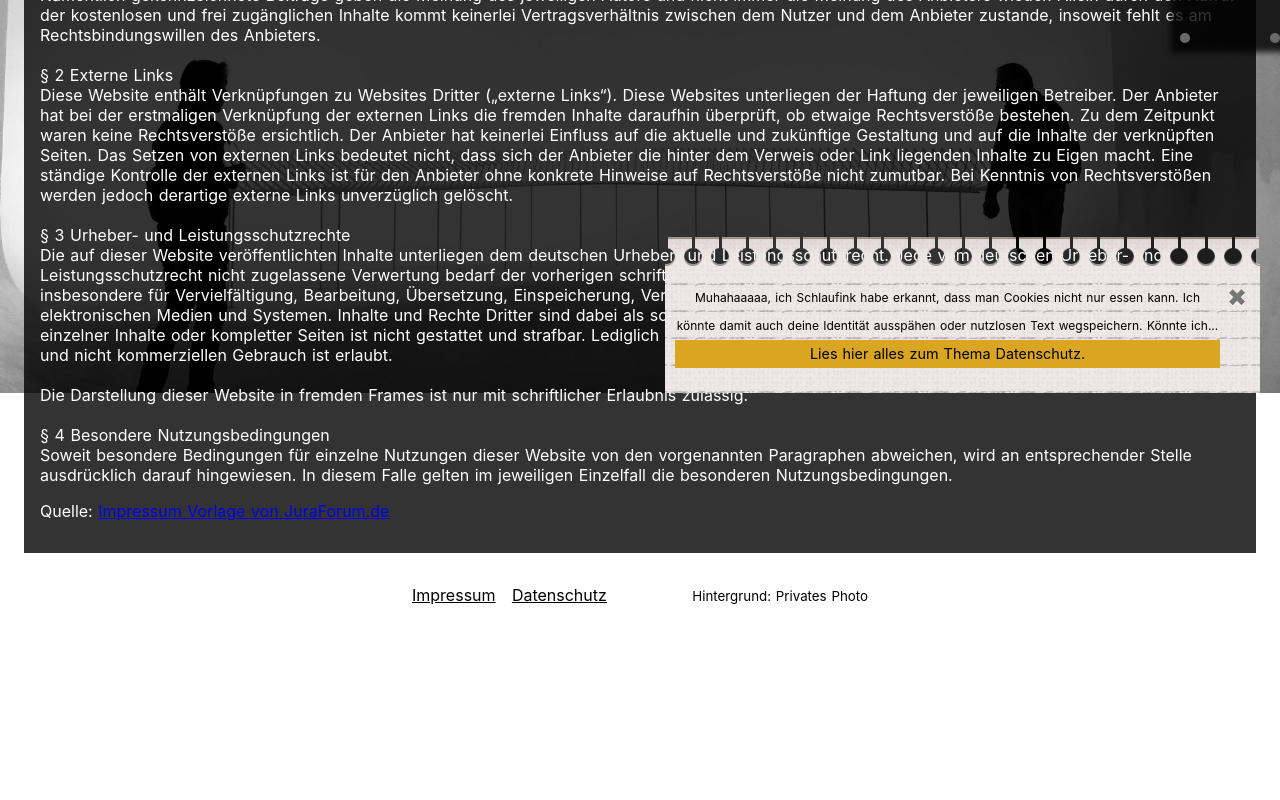
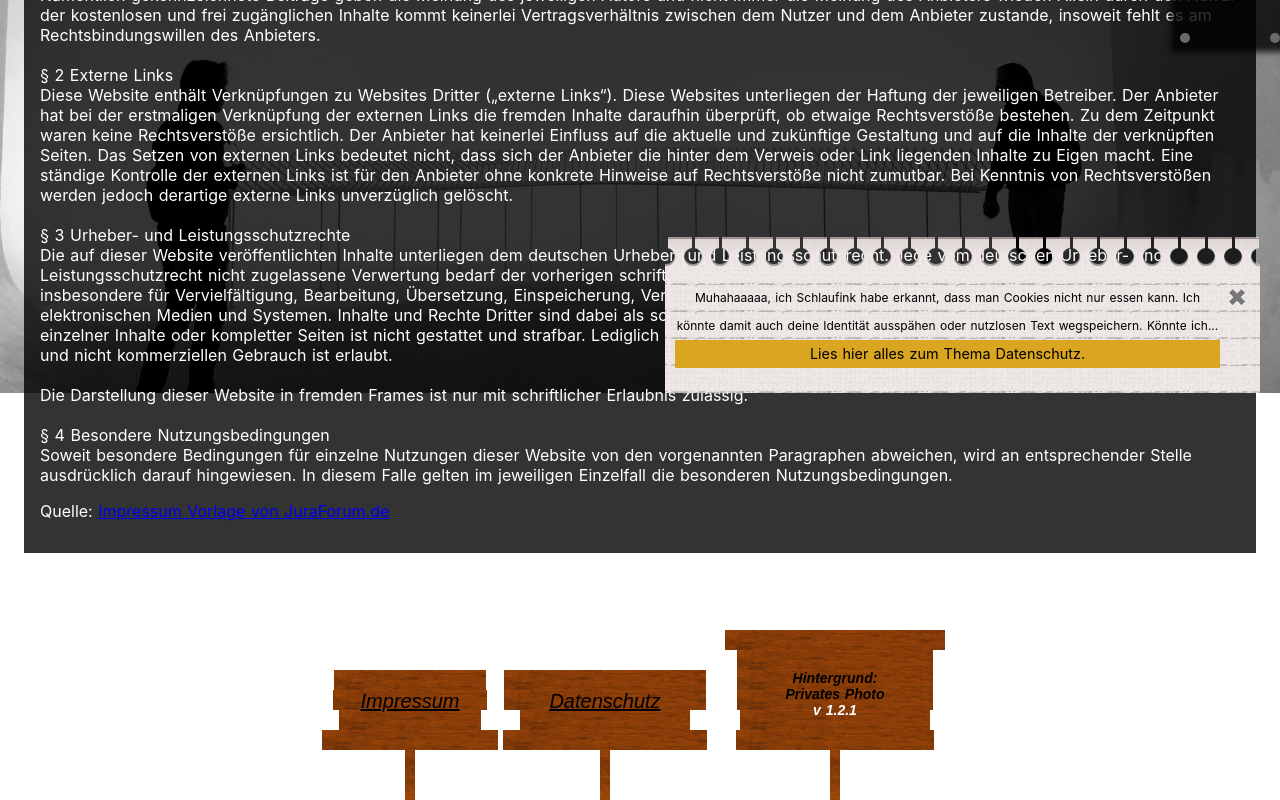
Before and after one commit to bassdman/my-website, a Nuxt app: page /impressum in a window 1280 px wide. Shown: the part 407-1207 px from the top of the page. Before the commit the page ends 1028 px from the top, so only its background shows below. Built offline with nearby package versions, Linux system fonts and the light colour scheme.

Commit message:
footerlinks nun auf schildern gestyled

```diff
--- a/components/atoms/Coffeecup.vue
+++ b/components/atoms/Coffeecup.vue
@@ -113,8 +113,8 @@
 
 <script>
 export default {
-    name: 'coffeecup'
-}
+  name: "coffeecup"
+};
 </script>
 
 
@@ -124,7 +124,7 @@ html {
 }
 
 body {
-  background: #FFFCE8;
+  background: #fffce8;
   height: 100%;
 }
 
@@ -229,7 +229,7 @@ body {
   stroke-dasharray: 100;
 }
 .squiggle path {
-  stroke: #5D5D5D;
+  stroke: #5d5d5d;
 }
 
 @keyframes dash {
--- /dev/null
+++ b/components/atoms/Sign.vue
@@ -0,0 +1,74 @@
+<template>
+  <div class="sign_total" v-bind:style="{width:(width || 200) + 'px'}">
+    <div class="text" v-bind:style="signclasses">
+      <nuxt-link class="colorWhite" v-if="link" v-bind:to="link">
+        <slot></slot>
+      </nuxt-link>
+      <span v-if="!link">
+        <slot></slot>
+      </span>
+    </div>
+    <div v-for="board in _boards" :key="board" v-bind:style="{width: board}">
+      <div class="brett">&nbsp;</div>
+    </div>
+    <div class="stab"></div>
+  </div>
+</template>
+
+<script>
+export default {
+  name: "sign",
+  props: {
+    text: String,
+    height: [Number, String],
+    width: [Number, String],
+    link: String,
+    boards: { default: 4, type: [Number, String] }
+  },
+  created() {
+    var boards = [];
+    for (let i = 0; i < this.boards; i++) {
+      boards.push(75 + Math.random() * 25 + "%");
+    }
+    this._boards = boards;
+  },
+  computed: {
+    signclasses() {
+      console.log("signclasses");
+      return {
+        height: (this.$props.height || 100) + "px",
+        width: (this.$props.width || 200) + "px"
+      };
+    }
+  }
+};
+</script>
+
+<style>
+.stab,
+.brett {
+  background: #ca8e0c;
+  background-image: url("~assets/woodtexture.png");
+  background-repeat: repeat-x, repeat;
+  height: 25%;
+}
+.text {
+  position: absolute;
+  text-decoration: none;
+  font-style: italic;
+  font-size: 20px;
+  font-family: fantasy;
+  margin-top: 10px;
+}
+.stab {
+  width: 10px;
+  align-self: center;
+  height: 50px;
+}
+.sign_total {
+  display: inline-flex;
+  justify-content: center;
+  align-items: center;
+  flex-direction: column;
+}
+</style>
--- a/components/molecules/Footer.vue
+++ b/components/molecules/Footer.vue
@@ -1,41 +1,49 @@
 <template>
   <footer>
-      <nuxt-link class="colorWhite" to="/impressum">Impressum</nuxt-link> |
-      <nuxt-link class="colorWhite" to="/datenschutz">Datenschutz</nuxt-link>
-      <span class="version fontSizeSmaller">v {{version}} | </span>
-      <span class="fontSizeSmaller colorWhite" v-html="$store.state.background.figCaption"></span>
+    <sign link="/impressum" width="180">Impressum</sign>
+    <sign link="/datenschutz" width="210">Datenschutz</sign>
+    <sign width="250" boards="6">
+      <div class="infosign">
+        <div class="colorWhite" v-html="$store.state.background.figCaption"></div>
+        <div>v {{version}}</div>
+      </div>
+    </sign>
   </footer>
 </template>
 
 <script>
-import {version} from '@/package.json';
+import { version } from "@/package.json";
+import Sign from "../../components/atoms/Sign.vue";
 
 export default {
-  name: 'footerElem',
+  name: "footerElem",
+  components: {
+    Sign
+  },
   data() {
     return {
-      version,
-    }
+      version
+    };
   }
 };
 </script>
 
 <style>
-    footer{
-        text-align:center;
-        padding-top: 50px;
-        color: white;
-        padding: 1em;
-        padding-top: 2em;
-    }
-    .version{
-      margin-left: 30px;
-    }
-    .colorWhite, .colorWhite a{
-      color: black;
-    }
+footer {
+  text-align: center;
+  margin-top: 77px;
+  color: white;
+  display: flex;
+  justify-content: center;
+  align-items: flex-end;
+}
+.colorWhite,
+.colorWhite a {
+  color: black;
+}
 
-    .fontSizeSmaller{
-      font-size: smaller;
-    }
+.infosign {
+  font-size: 14px;
+  font-weight: bold;
+}
 </style>
--- a/package.json
+++ b/package.json
@@ -1,6 +1,6 @@
 {
     "name": "my-website",
-    "version": "1.2.0",
+    "version": "1.2.1",
     "description": "Nuxt.js project",
     "author": "Manuel Gelsen <manuel.gelsen@gmail.com>",
     "private": true,
@@ -13,11 +13,11 @@
         "precommit": "npm run lint"
     },
     "dependencies": {
-        "nuxt": "^2.0.0",
+        "nuxt": "^2.9.2",
         "vue-scroll": "^2.1.12"
     },
     "devDependencies": {
-        "babel-eslint": "^10.0.1",
+        "babel-eslint": "^10.0.3",
         "eslint": "^4.19.1",
         "eslint-friendly-formatter": "^4.0.1",
         "eslint-loader": "^2.1.1",
--- a/pages/datenschutz.vue
+++ b/pages/datenschutz.vue
@@ -287,7 +287,7 @@ export default {
     this.$store.commit('header/pagename', 'Datenschutz');
     this.$store.commit('background/setSrc', require('~/assets/impressum.jpg'));
     this.$store.commit('header/show', true);
-    this.$store.commit('background/figcaption', `Hintergrund von <a href="https://pixabay.com/de/users/pixel2013-2364555/?utm_source=link-attribution&amp;utm_medium=referral&amp;utm_campaign=image&amp;utm_content=3062829">pixel2013</a> auf <a href="https://pixabay.com/de/?utm_source=link-attribution&amp;utm_medium=referral&amp;utm_campaign=image&amp;utm_content=3062829">Pixabay</a>`);
+    this.$store.commit('background/figcaption', `Hintergrund von<br><a href="https://pixabay.com/de/users/pixel2013-2364555/?utm_source=link-attribution&amp;utm_medium=referral&amp;utm_campaign=image&amp;utm_content=3062829">pixel2013</a> auf <a href="https://pixabay.com/de/?utm_source=link-attribution&amp;utm_medium=referral&amp;utm_campaign=image&amp;utm_content=3062829">Pixabay</a>`);
   },
   head() {
 
--- a/pages/impressum.vue
+++ b/pages/impressum.vue
@@ -41,7 +41,7 @@ export default {
     this.$store.commit('background/setSrc', require('~/assets/impressum.jpg'));
     this.$store.commit('header/show', true);
 
-    this.$store.commit('background/figcaption', `Hintergrund: Privates Photo`);
+    this.$store.commit('background/figcaption', `Hintergrund:<br>Privates Photo`);
   },
   head(){ return {
     // Children can override the title.
--- a/pages/index.vue
+++ b/pages/index.vue
@@ -1,7 +1,7 @@
 <template>
   <div class="home">
-    <h1 class="welcome">Willkommen</h1>
-    <h1 class="welcomeSubtitle">Ich habe dich erwartet</h1>
+    <h1 class="welcome">Aaaaah, frische Landluft :)</h1>
+    <h1 class="welcomeSubtitle">Moooment, was sehe ich denn da unten?</h1>
 
     <Castle class="castle"></Castle>
     <div class="content" id="content">
@@ -185,14 +185,14 @@ p {
 
 /*Halbkreis*/
 .content::before {
-  height: 110px;
-  background: #777777;
-  width: 220px;
-  border-top-left-radius: 110px;
-  border-top-right-radius: 110px;
-  margin-top: -111px;
-  content: "";
-  position: absolute;
+  height: 220px;
+    background: #888888;
+    width: 220px;
+    border-radius: 110px;
+    margin-top: -115px;
+    content: "";
+    position: absolute;
+    box-shadow: inset 0px 0px 22px 26px #777777;
 }
 
 .pretext {
@@ -248,10 +248,6 @@ p {
   text-align: center;
   padding: 1em;
   font-size: 13px;
-}
-
-.home {
-
 }
 
 .bildich {
```
Also changed, not shown: assets/woodtexture.png (added), 1 other file (tests, documents, lock files or other folders).
